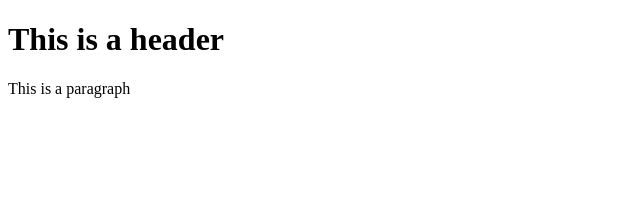
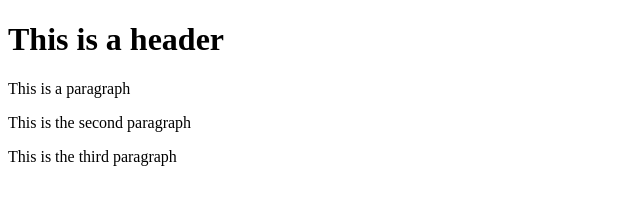
Before and after one commit to aryachandorkar17/git-test, a website: page index.html in a window 1280 px wide. Shown: the whole page, without its empty margins (0-640 px from the left). Drawn offline with Linux system fonts and the light colour scheme.

Commit message:
fourth commit

```diff
--- a/index.html
+++ b/index.html
@@ -9,5 +9,7 @@
 <body>
     <h1>This is a header</h1>
     <p>This is a paragraph</p>
+    <p>This is the second paragraph</p>
+    <p>This is the third paragraph</p>
 </body>
 </html>
```
Also changed, not shown: package.json (added, +24 -0 lines), 2 other files.
